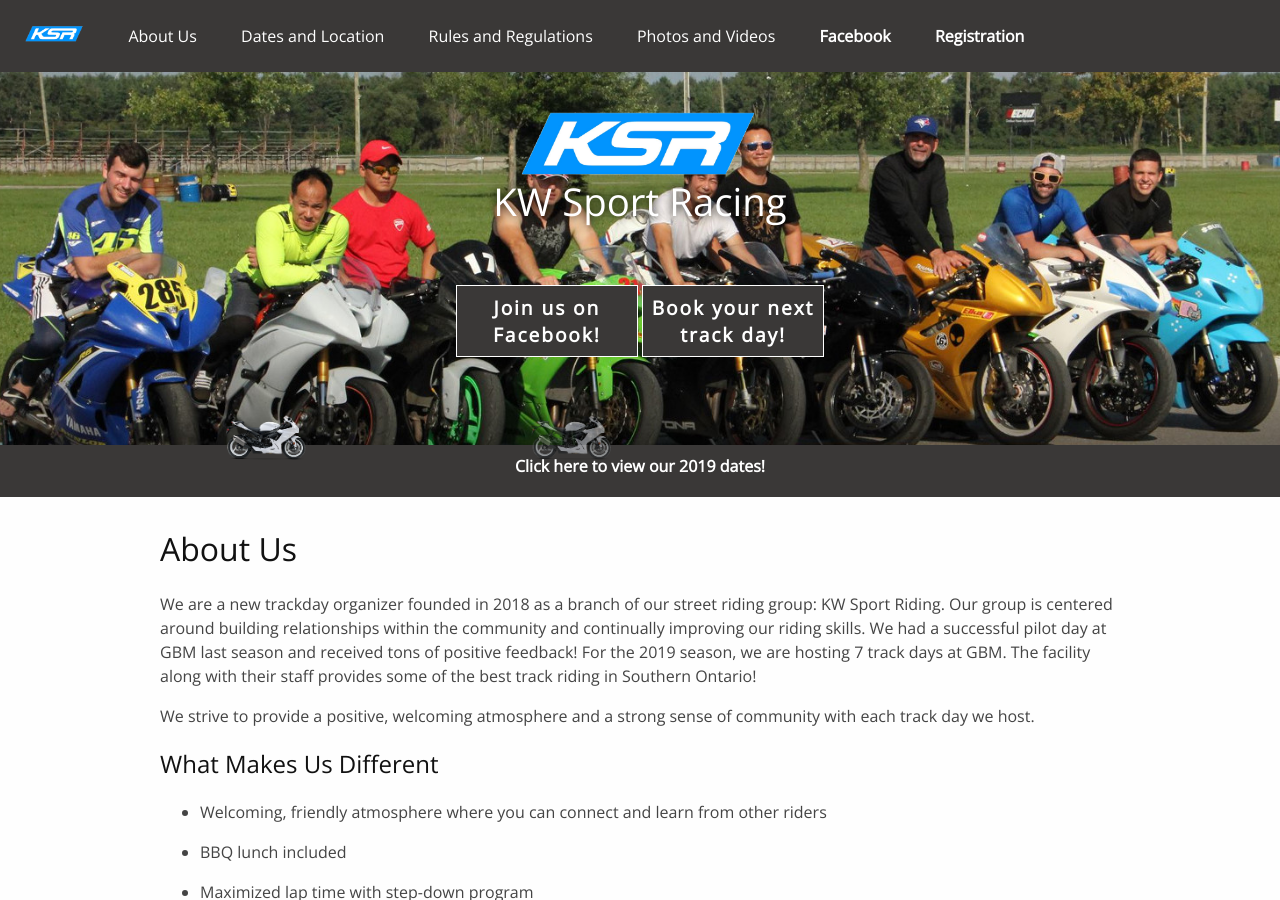
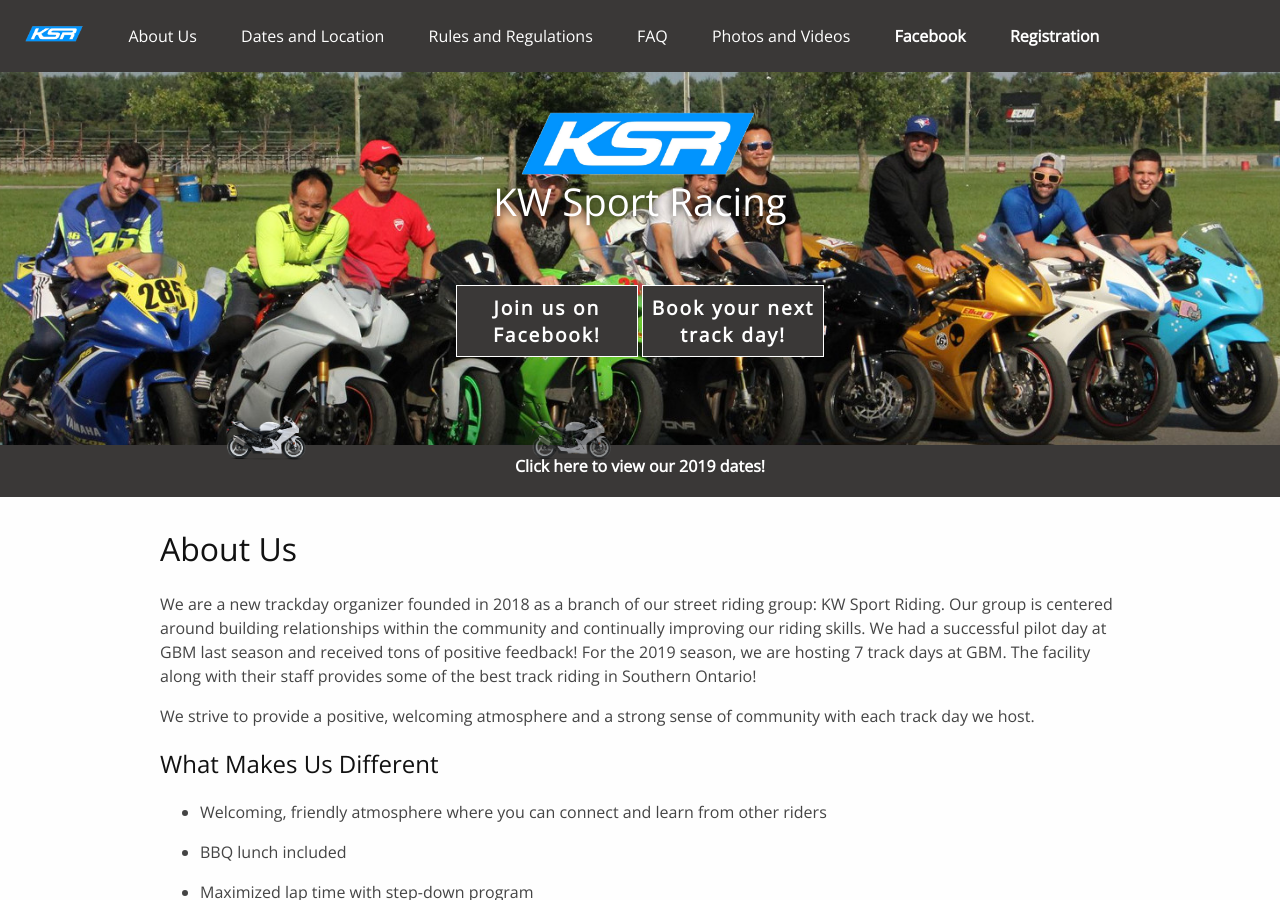
Before and after one commit to kwsportracing/site, a Jekyll site: the page built from index.md, in a window 1280 px wide and 900 px high. Built offline with Jekyll 4.4.1, drawn with Linux system fonts in a browser that asks for light colours; nearby versions of some CDN libraries.

Commit message:
Added FAQ header

```diff
--- a/_data/menu.yml
+++ b/_data/menu.yml
@@ -2,6 +2,7 @@
   "About Us": "/"
   "Dates and Location": "/dates/"
   "Rules and Regulations": "/rules/"
+  "FAQ": "/faq/"
   "Photos and Videos": "/media/"
 
 footer:
```
